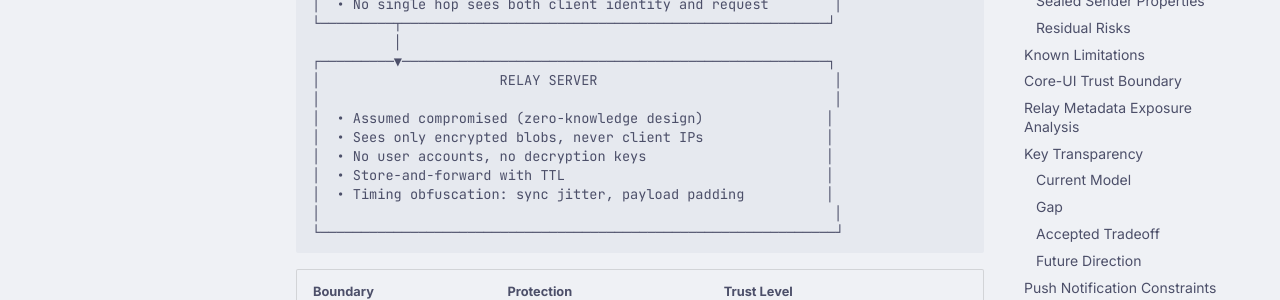
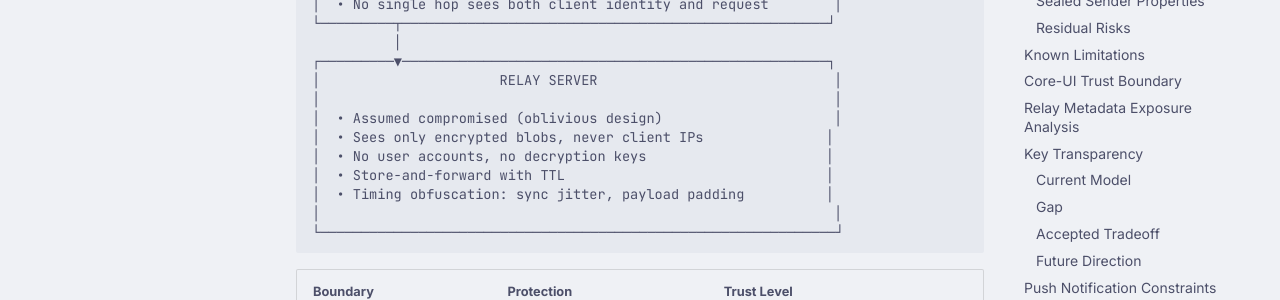
Before and after one commit to vauchi/docs, an MkDocs documentation site: the page built from docs/developers/threat-model.md, in a window 1280 px wide and 1400 px high, scrolled down 507 px. Shown: the part 722-1022 px from the top of the window. Built offline with MkDocs 1.6.1 and Material for MkDocs 9.7.7, drawn with Linux system fonts in a browser that asks for light colours; comment, search, counter and statistics services are not loaded; some of the changed text lies outside the part shown.

Commit message:
docs: replace "zero-knowledge" with "oblivious privacy-preserving" relay terminology
Co-Authored-By: Claude Opus 4.6 <noreply@anthropic.com>

```diff
--- a/docs/developers/threat-model.md
+++ b/docs/developers/threat-model.md
@@ -53,7 +53,7 @@ This context shapes the threat model: low traffic volume and infrequent updates
 ┌─────────▼────────────────────────────────────────────────────┐
 │                      RELAY SERVER                             │
 │                                                               │
-│  • Assumed compromised (zero-knowledge design)               │
+│  • Assumed compromised (oblivious design)                     │
 │  • Sees only encrypted blobs, never client IPs               │
 │  • No user accounts, no decryption keys                      │
 │  • Store-and-forward with TTL                                │
@@ -136,7 +136,7 @@ This context shapes the threat model: low traffic volume and infrequent updates
 - All data E2E encrypted with XChaCha20-Poly1305 before leaving the device
 - Per-contact encryption keys (CEK) derived via X3DH + Double Ratchet
 - Forward secrecy: each message uses a unique key, deleted after use
-- Relay stores only encrypted blobs (zero-knowledge)
+- Relay stores only encrypted blobs (oblivious privacy-preserving design)
 - Local storage encrypted with device-derived keys (SEK from HKDF key hierarchy)
 - Sensitive key material zeroized on drop (`zeroize` crate)
 - Message padding to fixed buckets (256 B, 1 KB, 4 KB) prevents size-based inference
@@ -180,7 +180,7 @@ This context shapes the threat model: low traffic volume and infrequent updates
 | **Integrity** | AEAD authentication tag + Ed25519 signatures |
 | **Forward secrecy** | Double Ratchet with ephemeral DH keys |
 | **Break-in recovery** | DH ratchet step generates new key material |
-| **Zero-knowledge relay** | Relay sees only encrypted blobs, no decryption keys |
+| **Oblivious relay** | Relay sees only encrypted blobs, no decryption keys |
 | **Physical verification** | QR + ultrasonic audio / NFC / BLE proximity (full trust); SAS + liveness (video, intermediate trust) |
 | **Traffic analysis resistance** | Fixed-size message padding + routing tokens + timing obfuscation |
 | **IP privacy** | Self-hosted reverse proxy strips client headers; OHTTP (RFC 9458) provides cryptographic separation |
@@ -430,7 +430,7 @@ This is not currently implemented but is documented as a future enhancement for
 
 Push notifications (APNs for iOS, FCM for Android) are **not currently implemented**. If they are added in the future, the following constraint is mandatory:
 
-**Threat**: Naive push notifications would expose message receipt timing to Apple/Google. Even though the relay sees only encrypted blobs, a push notification would link a specific device token (tied to a real Apple/Google account) to the exact moment a Vauchi message arrives. This undermines the zero-knowledge relay design.
+**Threat**: Naive push notifications would expose message receipt timing to Apple/Google. Even though the relay sees only encrypted blobs, a push notification would link a specific device token (tied to a real Apple/Google account) to the exact moment a Vauchi message arrives. This undermines the oblivious privacy-preserving relay design.
 
 **Required pattern**: **Empty push + app-side fetch**.
 
```
Also changed, not shown: docs/about/principles.md (+2 -2 lines), docs/developers/architecture.md (+1 -1 lines), src/about/principles.md (+2 -2 lines), src/developers/architecture.md (+1 -1 lines), src/developers/threat-model.md (+4 -4 lines).
